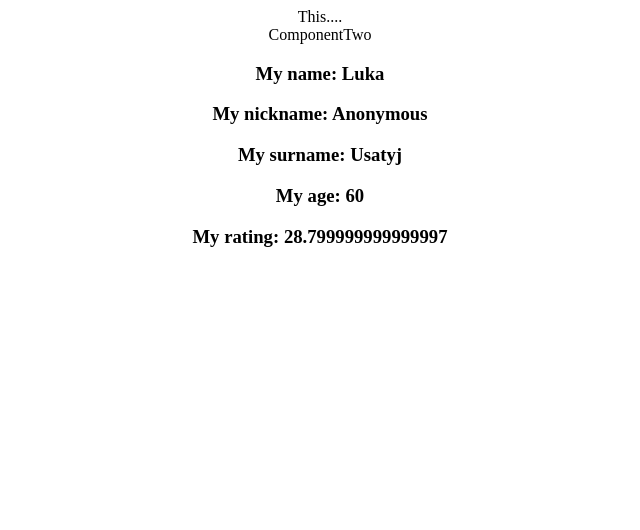
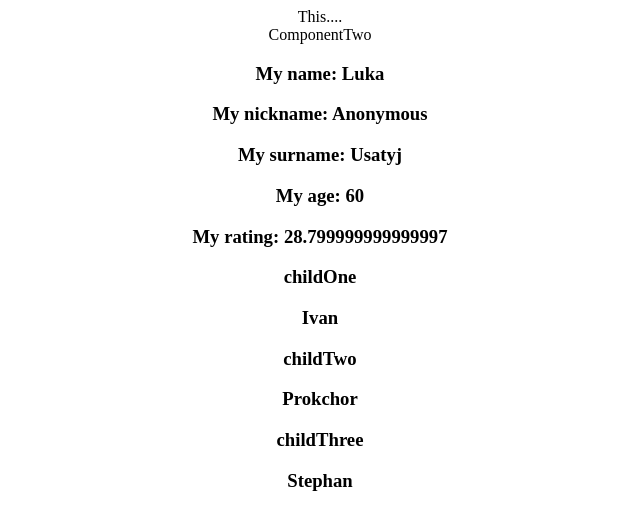
Before and after one commit to enextus/react, a React (Create React App) app in the folder start-react/: page / in a window 1280 px wide. Shown: the top 530 px of the page, without its empty margins (320-960 px from the left). Built offline with nearby package versions, Linux system fonts and the light colour scheme.

Commit message:
User func

```diff
--- a/start-react/src/User.jsx
+++ b/start-react/src/User.jsx
@@ -1,9 +1,7 @@
 import React from 'react'
 
 // export default function User(props) {
-
 //     console.log(props);
-
 //     return (
 //         <div>
 //             <h3>My Name is {props.userData.name}</h3>
@@ -22,20 +20,24 @@ export default function User(props) {
 
     // const { childOne = 'Anonymous', childTwo = 'Anonymous', childThree = 'Anonymous', } = children;
 
+    const arr = [];
+
     for (const [key, value] of Object.entries(children)) {
-        console.log(key, value);
+        arr.push(key, value);
     }
 
     return (
-        <div>
+        <div id='main'>
             <h3>My name: {name}</h3>
             <h3>My nickname: {nickname}</h3>
             <h3>My surname: {surname}</h3>
             <h3>My age: {age}</h3>
             <h3>My rating: {rating}</h3>
-            {/* <h3>My first child's name: {childOne}</h3>
-            <h3>My second child's name: {childTwo}</h3>
-            <h3>My third child's name: {childThree}</h3> */}
+            { arr.map(function (n) {
+                return ([
+                <h3>{n}</h3>
+                ]);
+            }) }
         </div>
     )
 }
```
